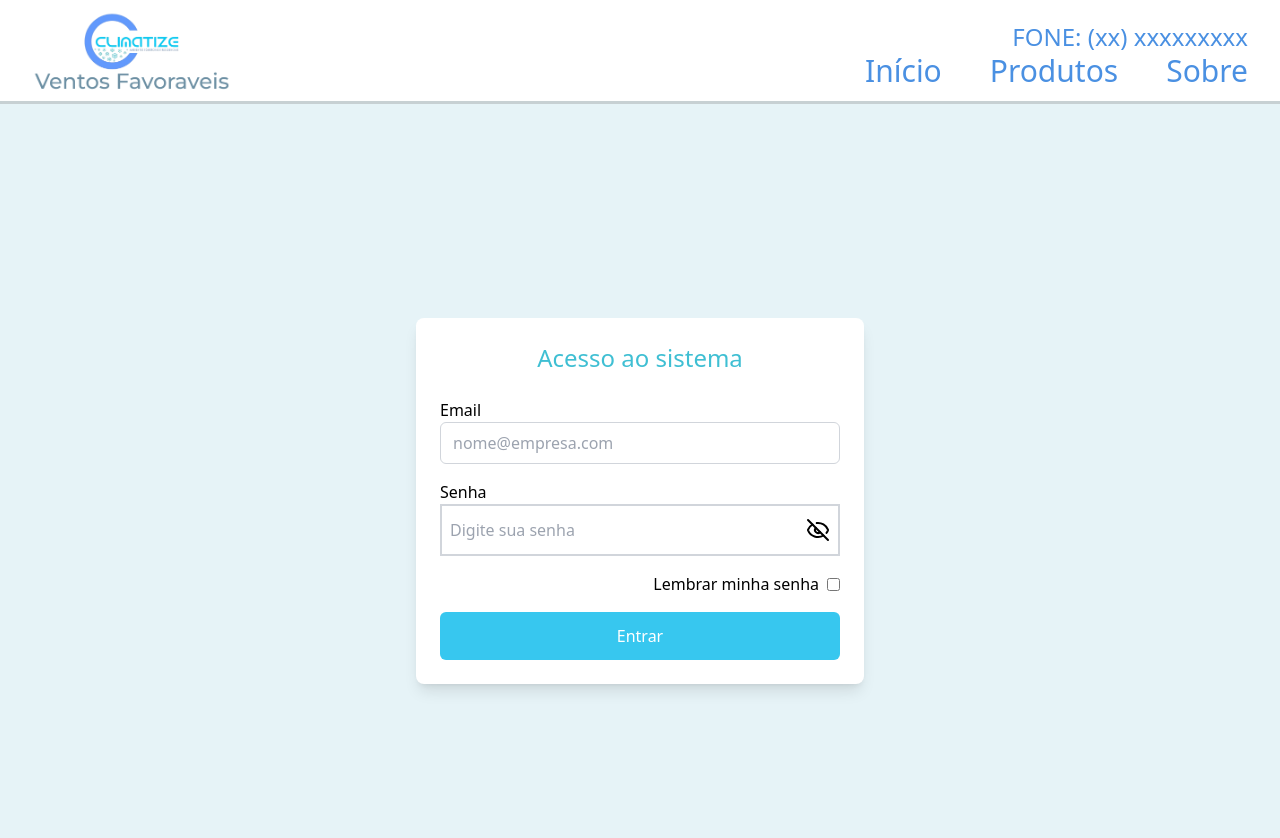
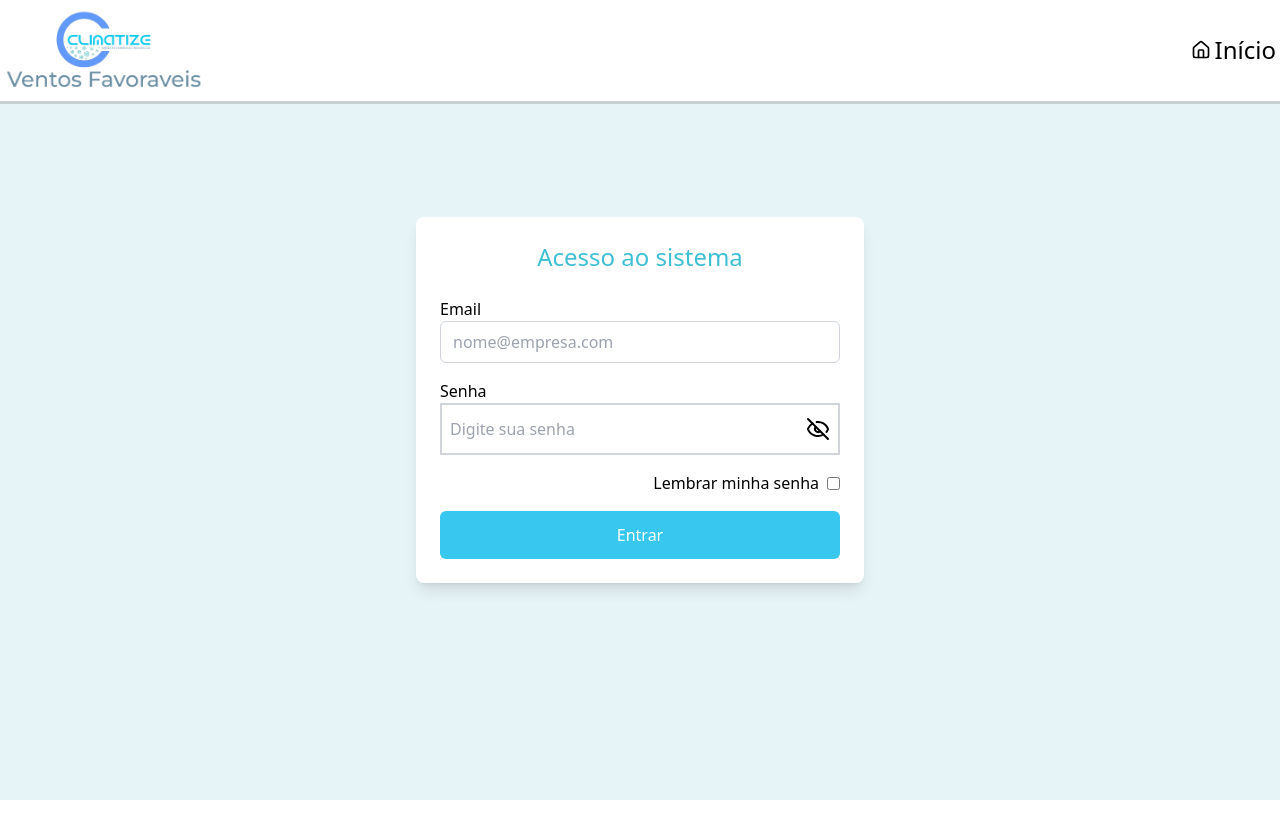
Before and after one commit to Zecamilplano/climatize, a Next.js app: page /entrar in a window 1280 px wide. Shown: the top 838 px of the page. After the commit the page ends 800 px from the top, so only its background shows below. Built offline with nearby package versions, Linux system fonts and the light colour scheme.

Commit message:
adicionado o header do login e da pagina de admin

```diff
--- a/src/app/(components)/(header)/header.tsx
+++ b/src/app/(components)/(header)/header.tsx
@@ -2,15 +2,20 @@
 import { usePathname } from "next/navigation"
 import { MainHeader } from "./main-header"
 import { ProductHeader } from "./product-header"
+import { LoginHeader } from "./login-header"
 
 export function Header() {
 
   const pathname = usePathname()
   const isHomeRoute = pathname.startsWith("/inicio")
   const isProductsRoute = pathname.startsWith("/produtos")
+  const isLoginRoute = pathname.startsWith("/entrar")
+  const isAdminRoute = pathname.startsWith("/painel-admin")
 
   if (isHomeRoute) return <MainHeader />
   if (isProductsRoute) return <ProductHeader />
+  if (isLoginRoute) return <LoginHeader />
+  if (isAdminRoute) return <LoginHeader />
 
   return (
     <MainHeader />
--- /dev/null
+++ b/src/app/(components)/(header)/login-header.tsx
@@ -0,0 +1,14 @@
+import { House } from "lucide-react";
+import Image from "next/image";
+import Link from "next/link";
+
+export function LoginHeader() {
+  return (
+    <header className="bg-white flex flex-col md:flex-row justify-between items-center md:px-1 py-2 shadow-header absolute left-0 right-0 top-0 ">
+      <Image src="/logo.png" width={200} height={200} alt="Logo" />
+      <nav>
+        <Link href="/" className="hidden font-inter md:flex items-center text-2xl gap-1"><House width={20} height={20} /> Início</Link>
+      </nav>
+    </header>
+  )
+}
```
